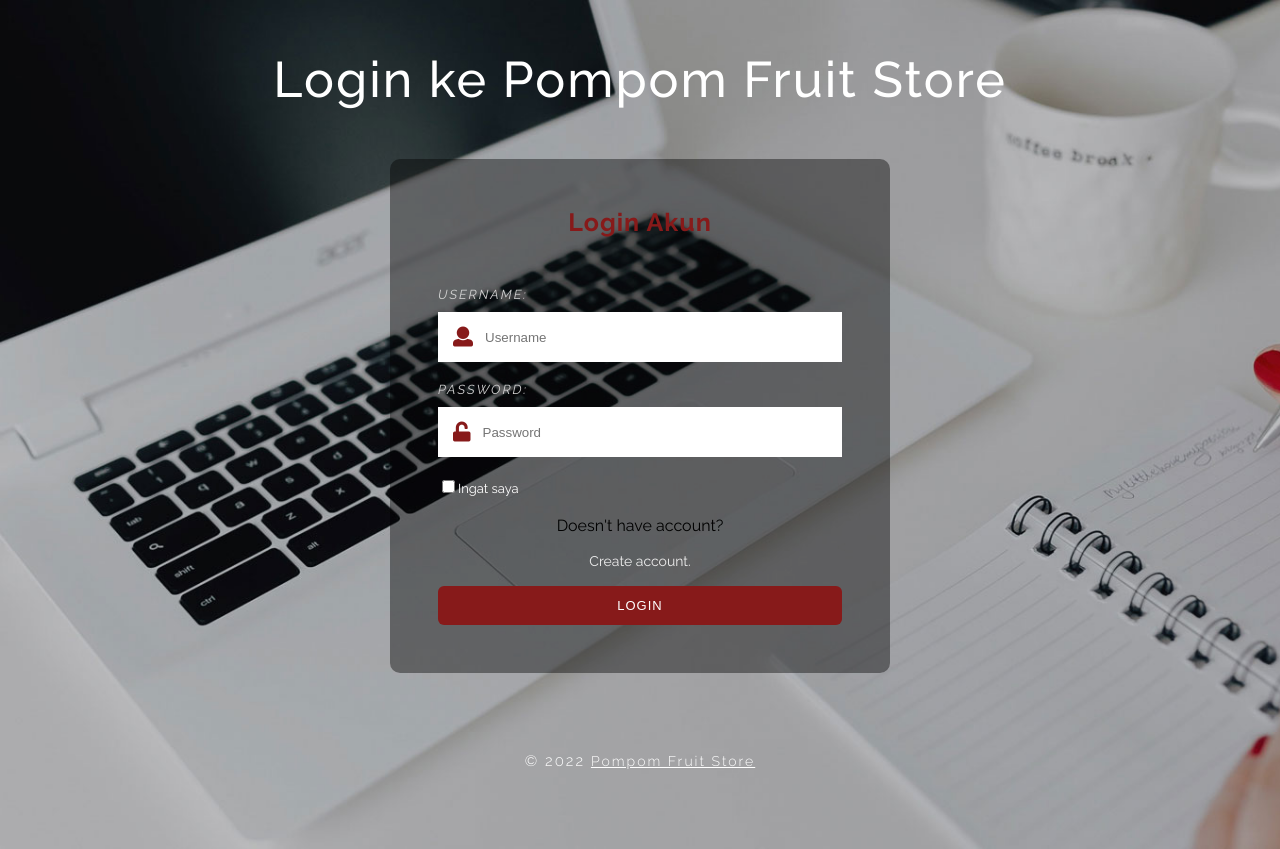
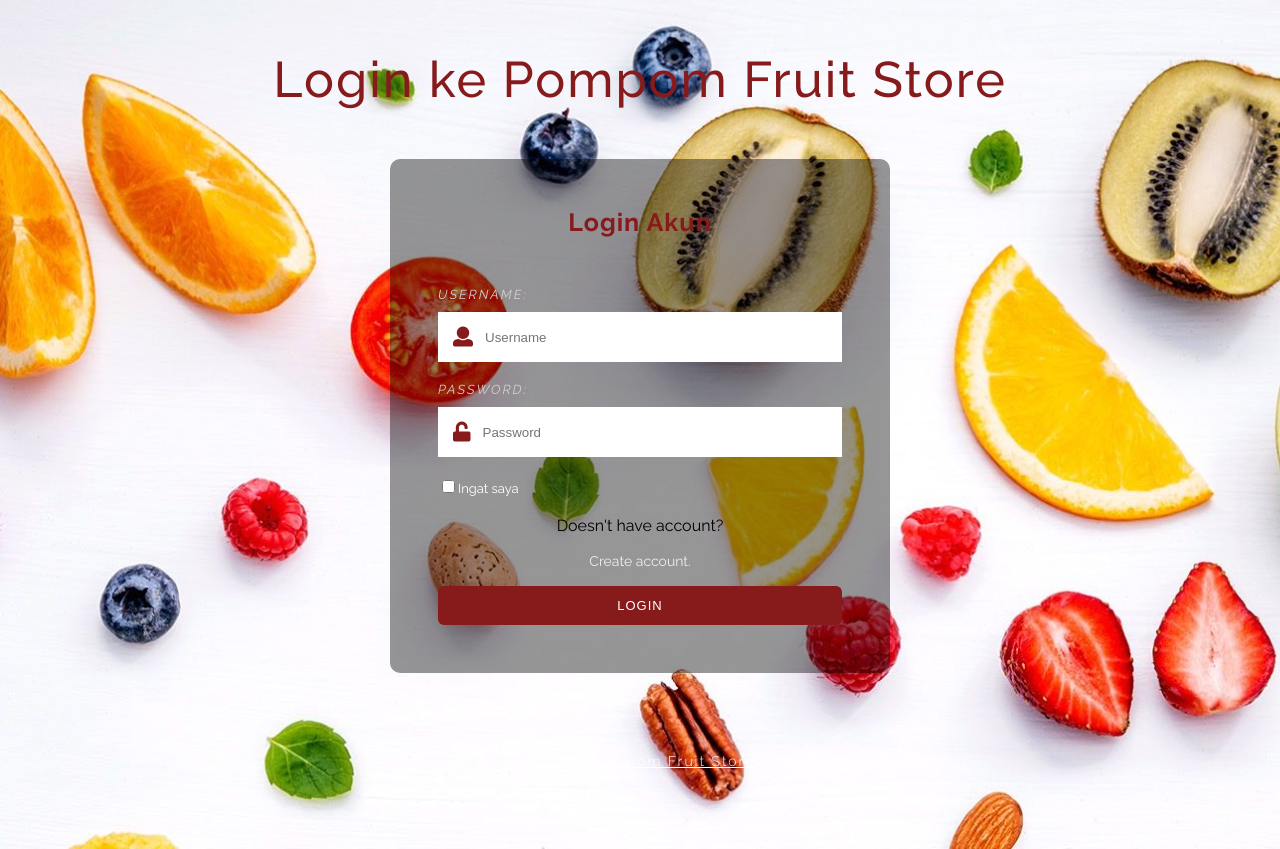
Before and after one commit to azizarhm/Projek-WP2, a CodeIgniter app: page /pompom_fs/index.php/auth/login/index in a window 1280 px wide. Run offline with CodeIgniter, Linux system fonts and the light colour scheme; data comes from the database, SQL or seed files in the repository.

Commit message:
Update style.css

```diff
--- a/pompom_fs/assets/themes/fruity/custom/auth/login/css/style.css
+++ b/pompom_fs/assets/themes/fruity/custom/auth/login/css/style.css
@@ -1,14 +1,14 @@
 body {
     margin: 0;
     padding: 0;
-    background: url(../images/cover4.jpg) no-repeat 0px 0px;
+    background: url(../images/bg_login.jpg) no-repeat 0px 0px;
     min-height: 100vh;
     background-size: cover;
     font-family: 'Raleway', sans-serif;
 }
 h1 {
     margin: 0;
-    color: #ffffff;
+    color: #871a1a;
     text-align: center;
     font-size: 50px;
     font-weight: 500;
```
